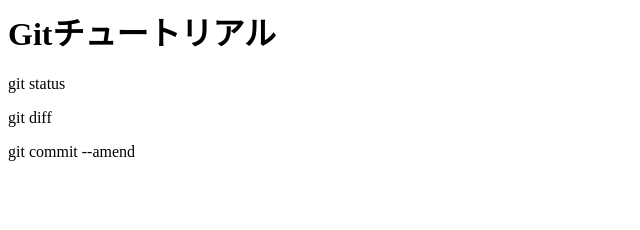
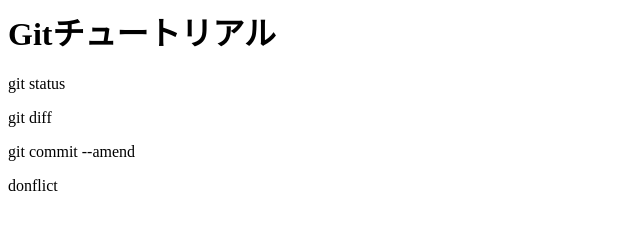
Before and after one commit to seiyawati/git_tutorial, a plain HTML site: page index.html in a window 1280 px wide. Shown: the full height of the page, 0-640 px from the left. Drawn offline with Linux system fonts and the light colour scheme.

Commit message:
conflictを追記

```diff
--- a/index.html
+++ b/index.html
@@ -2,3 +2,4 @@
 <p>git status</p>
 <p>git diff</p>
 <p>git commit --amend</p>
+<p>donflict</p>
```
